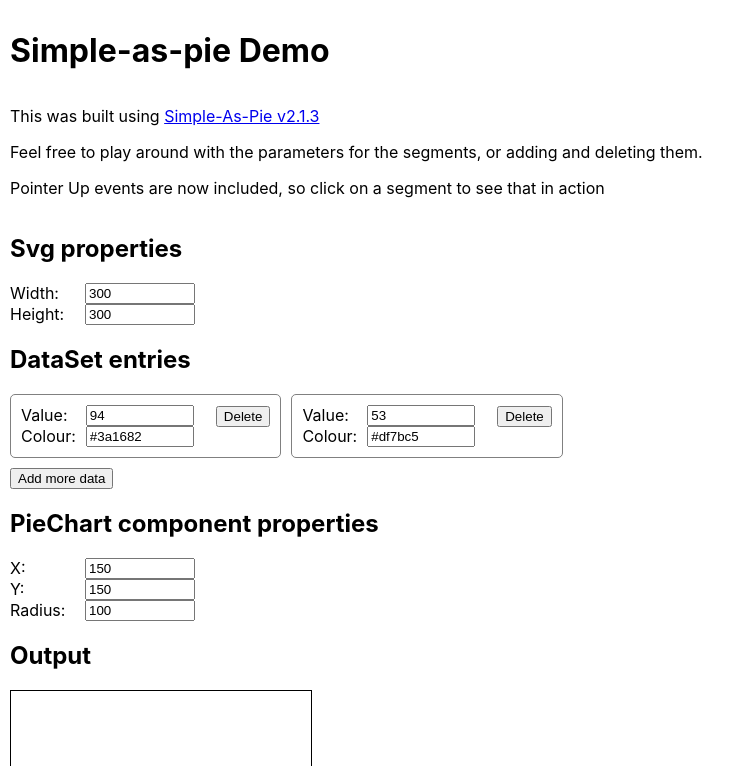
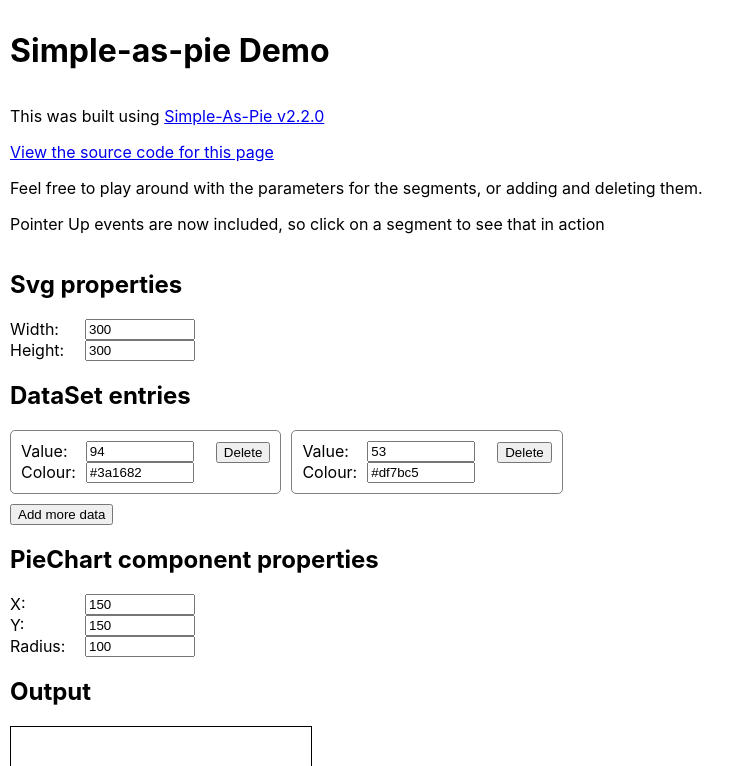
Before and after one commit to Arad1el/simple-as-pie-demo-page, a React (Create React App) app: page / in a window 1280 px wide. Shown: the top 766 px of the page, without its empty margins (0-755 px from the left). Built offline with nearby package versions, Linux system fonts and the light colour scheme; some icons are missing.

Commit message:
Updated click function, and expanded description text

```diff
--- a/package.json
+++ b/package.json
@@ -15,7 +15,7 @@
     "react-dom": "^19.0.0",
     "react-scripts": "5.0.1",
     "sass": "^1.84.0",
-    "simple-as-pie": "^2.1.3",
+    "simple-as-pie": "file:simple-as-pie-v2.2.0.tgz",
     "typescript": "^4.4.2",
     "web-vitals": "^2.1.0"
   },
--- a/src/App.tsx
+++ b/src/App.tsx
@@ -1,4 +1,4 @@
-import React, { PointerEventHandler, useState } from 'react';
+import React, { useState } from 'react';
 import './App.scss';
 import { PieChart, DataSet } from 'simple-as-pie';
 
@@ -14,11 +14,8 @@
   return output;
 }
 
-const clickedFunction: PointerEventHandler = (event: React.PointerEvent) => {
-  const clickedColour = event.currentTarget.attributes.getNamedItem("fill")?.nodeValue;
-  if (clickedColour) {
-    alert(`You just clicked the segment with the colour ${clickedColour}`);
-  }
+const clickedFunction = (event: React.PointerEvent, data: DataSet) => {
+    alert(`You just clicked the segment with the colour ${data.colour}`);
 }
 
 const demodata: DataSet[] = [
@@ -102,7 +99,8 @@
       <h1>Simple-as-pie Demo</h1>
 
       <div>
-        <p>This was built using <a href="https://github.com/Arad1el/simple-as-pie/tree/v2.1.3">Simple-As-Pie v2.1.3</a></p>
+        <p>This was built using <a href="https://github.com/Arad1el/simple-as-pie/tree/v2.2.0">Simple-As-Pie v2.2.0</a></p>
+        <p><a href="https://github.com/Arad1el/simple-as-pie-demo-page">View the source code for this page</a></p>
         <p>Feel free to play around with the parameters for the segments, or adding and deleting them.</p>
         <p>Pointer Up events are now included, so click on a segment to see that in action</p>
       </div>
```
Also changed, not shown: 1 other file (tests, documents, lock files or other folders).
